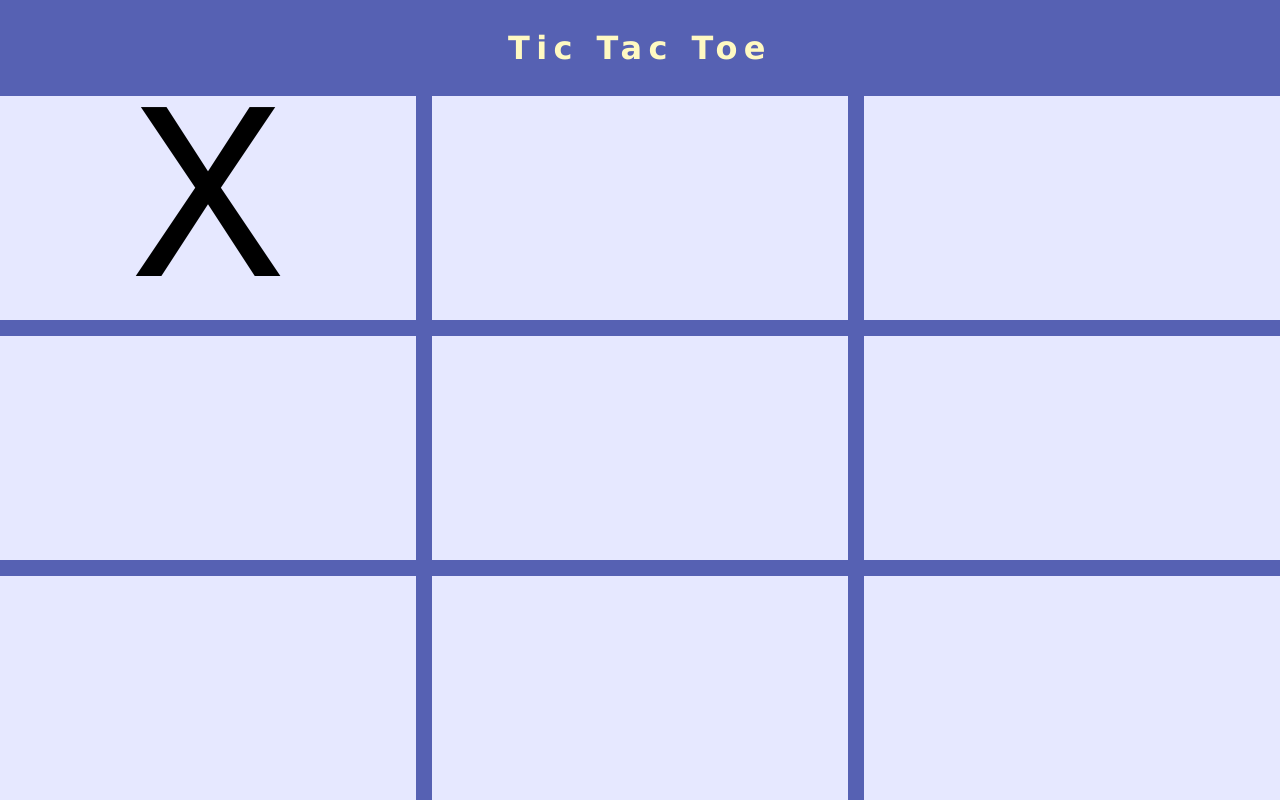
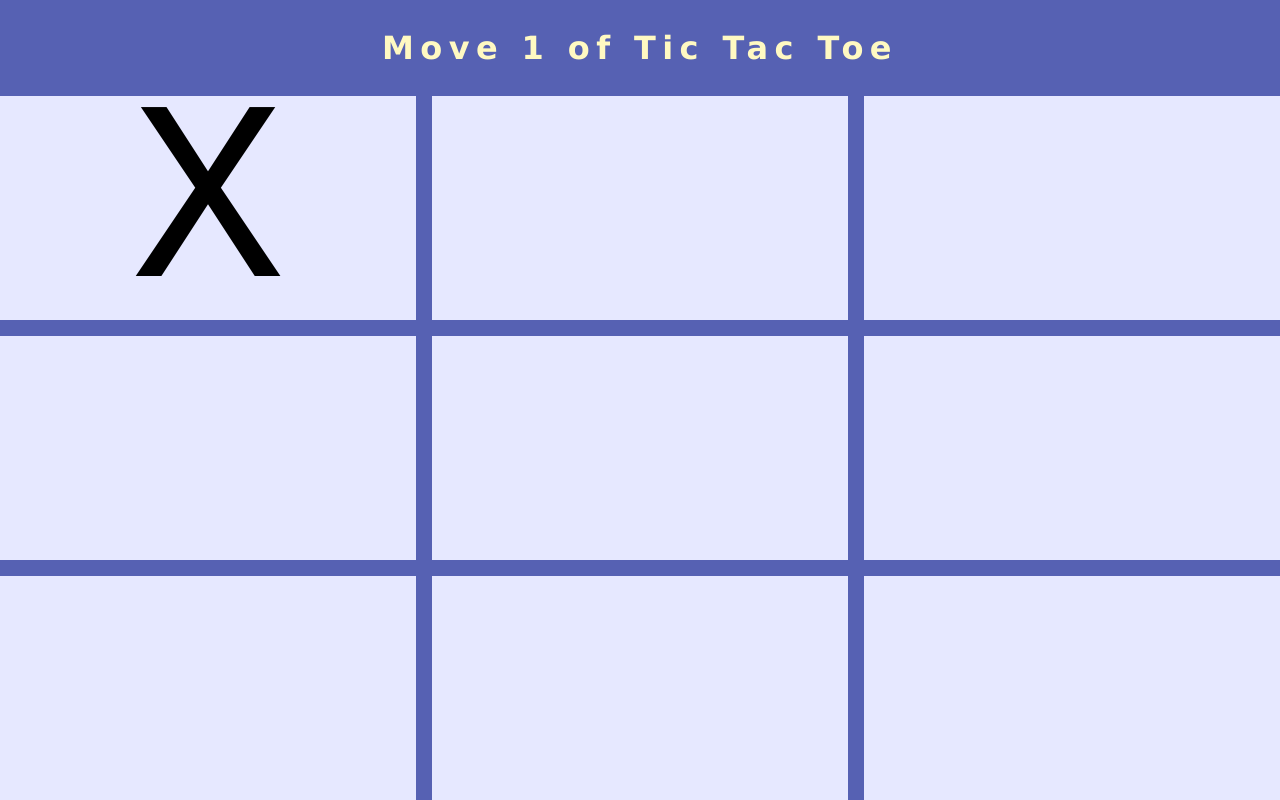
Before and after one commit to MLGwyn/TypeScriptAndTheDOM, a website built with Vite: page index.html in a window 1280 px wide. Both pictures are taken after a click on the item 208 px from the left and 208 px from the top of the page. Built offline with nearby package versions, Linux system fonts and the light colour scheme.

Commit message:
Add move counter and change heading

```diff
--- a/index.html
+++ b/index.html
@@ -8,7 +8,7 @@
     <link rel="shortcut icon" href="/favicon.icon" />
   </head>
   <body>
-    <h1>Tic Tac Toe</h1>
+    <h1>New Game of Tic Tac Toe</h1>
     <ul>
       <li></li>
       <li></li>
--- a/src/main.ts
+++ b/src/main.ts
@@ -1,6 +1,8 @@
 import './style.css'
 
 let currentPlayer: 'X' | 'O' = 'X'
+let moveCounter = 0
+const header = document.querySelector('h1')
 
 function handleClickSquare(event: MouseEvent) {
   const thingClickedOn = event.target
@@ -9,12 +11,17 @@ function handleClickSquare(event: MouseEvent) {
       window.alert('This square is taken.')
       return
     }
+
     thingClickedOn.textContent = currentPlayer
     thingClickedOn.classList.add('taken')
     if (currentPlayer === 'X') {
       currentPlayer = 'O'
     } else {
       currentPlayer = 'X'
+    }
+    moveCounter++
+    if (header instanceof HTMLElement) {
+      header.textContent = `Move ${moveCounter} of Tic Tac Toe`
     }
   }
 }
```
